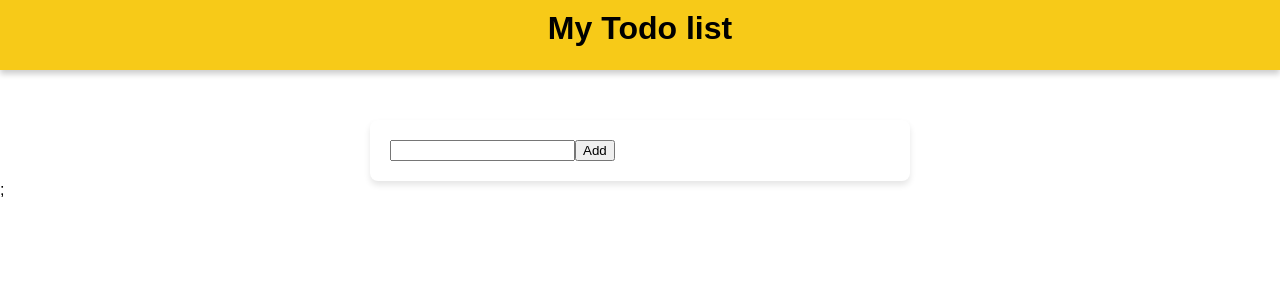
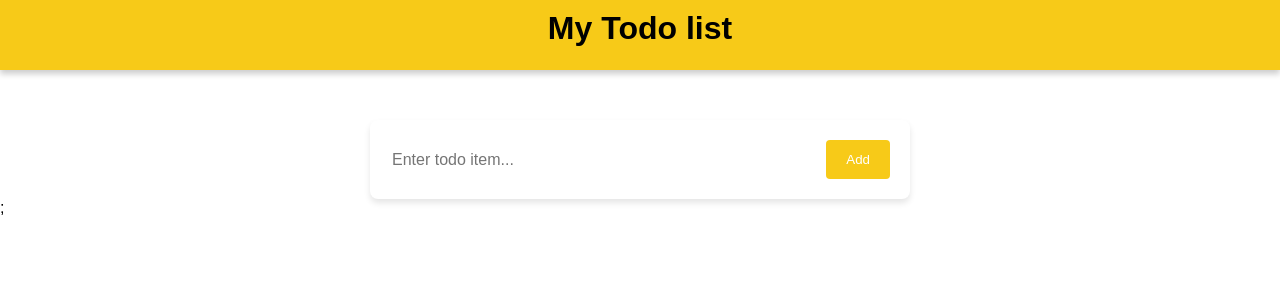
Before and after one commit to arjunk03/reactApp, a React (Vite) app in the folder todoApp/: page / in a window 1280 px wide. Shown: the top 300 px of the page. Built offline with nearby package versions, Linux system fonts and the light colour scheme.

Commit message:
css updated

```diff
--- a/todoApp/src/components/Form.jsx
+++ b/todoApp/src/components/Form.jsx
@@ -13,11 +13,15 @@ export default function Form({ todos, setTodos }) {
   return (
     <form className={styles.todoform} onSubmit={(e) => handleSubmit(e)}>
       <input
+        className={styles.modernInput}
         onChange={(e) => setTodo(e.target.value)}
         type="text"
         value={todo}
+        placeholder="Enter todo item..."
       />
-      <button type="submit">Add</button>
+      <button className={styles.modernButton} type="submit">
+        Add
+      </button>
     </form>
   );
 }
--- a/todoApp/src/components/form.module.css
+++ b/todoApp/src/components/form.module.css
@@ -6,4 +6,27 @@
   margin: 0 auto;
   margin-top: 50px;
   box-shadow: 0 4px 6px rgb(0, 0, 0, 0.1);
+  display: flex;
 }
+
+.modernInput {
+  width: 100%;
+  border: none;
+  display: block;
+  color: black;
+  font-size: 16px;
+}
+
+.modernInput:focus {
+  outline: none;
+}
+
+.modernButton {
+  display: inline-block;
+  border: none;
+  border-radius: 4px;
+  background-color: #f7ca18;
+  padding: 12px 20px;
+  color: #ffffff;
+  cursor: pointer;
+}
```
